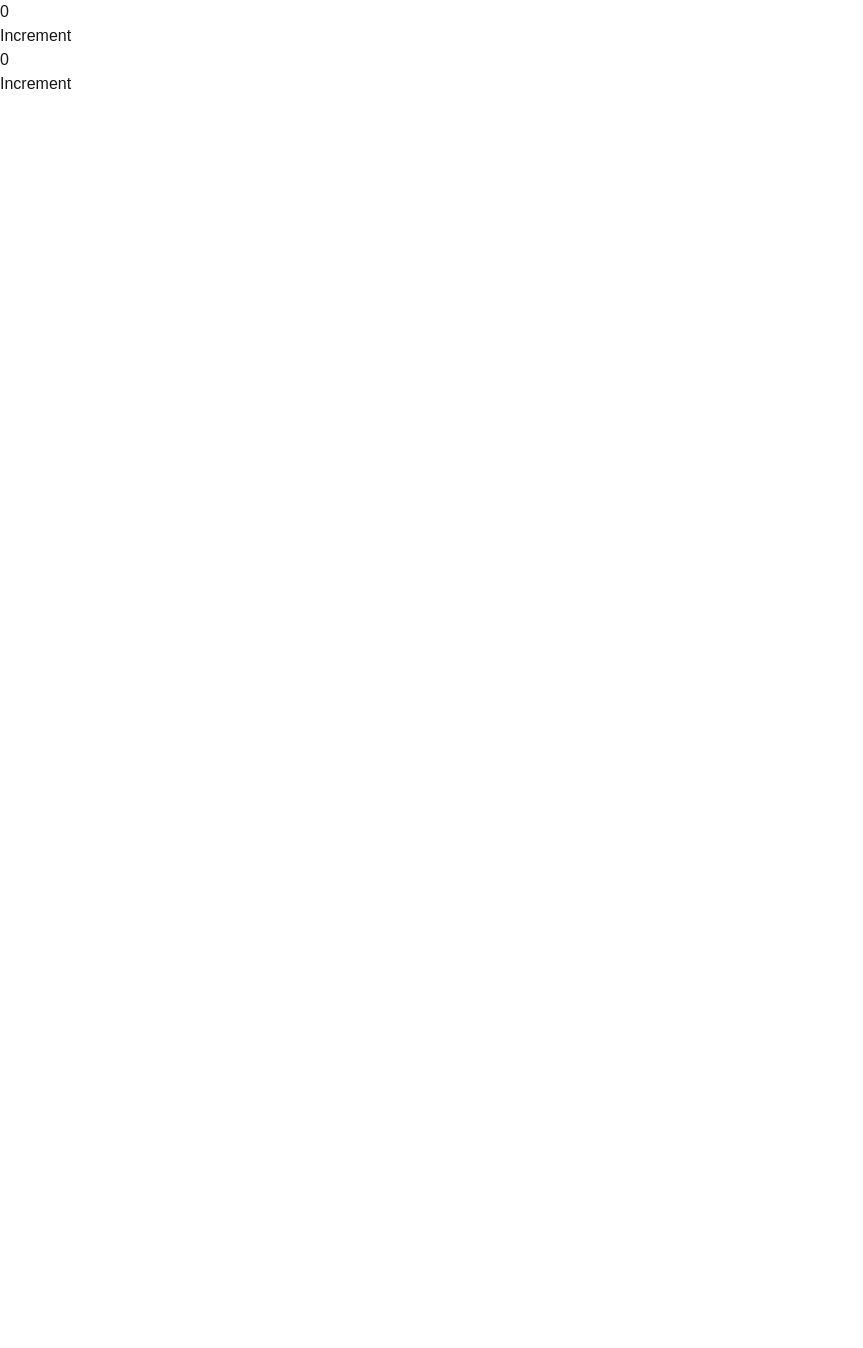
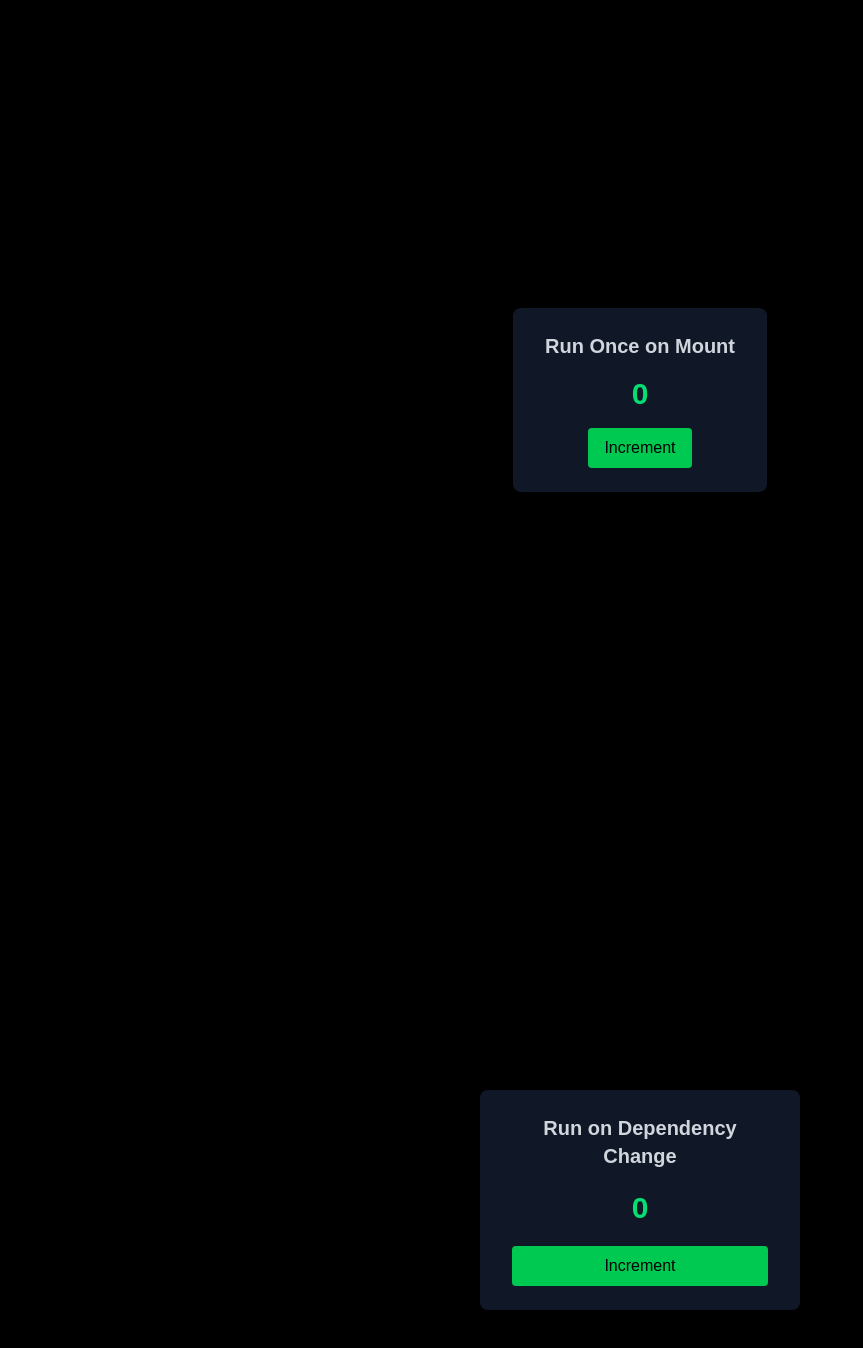
Before and after one commit to Rajender-01/react-hooks-journey, a Next.js app: page /hooks/useEffect/basic in a window 1280 px wide. Shown: the top 1348 px of the page, without its empty margins (0-863 px from the left). Before the commit the page ends 800 px from the top, so only its background shows below. Built offline with nearby package versions, Linux system fonts and the light colour scheme.

Commit message:
feat: enhance RunOnceOnMount and DependencyChange components with improved styling and layout

```diff
--- a/src/hooks-learning/01-basic-hooks/useEffect/1_RunOnceOnMount.tsx
+++ b/src/hooks-learning/01-basic-hooks/useEffect/1_RunOnceOnMount.tsx
@@ -3,6 +3,7 @@
 
 type Count = number;
 const INITIAL_COUNT: Count = 0;
+
 const RunOnceOnMount = (): React.JSX.Element => {
   const [count, setCount] = useState<Count>(INITIAL_COUNT);
 
@@ -15,9 +16,25 @@
   }, []);
 
   return (
-    <div>
-      <div>{count}</div>
-      <button onClick={handleIncrement}>Increment</button>
+    <div className="min-h-screen bg-black flex items-center justify-center">
+      <div className="bg-gray-900 text-white px-8 py-6 rounded-lg text-center space-y-4 shadow-lg">
+
+         <h2 className="text-xl font-semibold text-gray-300">
+          Run Once on Mount
+        </h2>
+
+        <div className="text-3xl font-bold text-green-400">
+          {count}
+        </div>
+
+        <button
+          onClick={handleIncrement}
+          className="bg-green-500 hover:bg-green-600 transition px-4 py-2 rounded text-black font-medium"
+        >
+          Increment
+        </button>
+
+      </div>
     </div>
   );
 };
--- a/src/hooks-learning/01-basic-hooks/useEffect/2_DependencyChange.tsx
+++ b/src/hooks-learning/01-basic-hooks/useEffect/2_DependencyChange.tsx
@@ -3,6 +3,7 @@
 
 type Count = number;
 const INITIAL_COUNT: Count = 0;
+
 const DependencyChange = (): React.JSX.Element => {
   const [count, setCount] = useState<Count>(INITIAL_COUNT);
 
@@ -15,9 +16,25 @@
   }, [count]);
 
   return (
-    <div>
-      <div>{count}</div>
-      <button onClick={handleIncrement}>Increment</button>
+    <div className="min-h-screen bg-black flex items-center justify-center">
+      <div className="bg-gray-900 text-white px-8 py-6 rounded-lg text-center space-y-5 shadow-lg w-80">
+
+        <h2 className="text-xl font-semibold text-gray-300">
+          Run on Dependency Change
+        </h2>
+
+        <div className="text-3xl font-bold text-green-400">
+          {count}
+        </div>
+
+        <button
+          onClick={handleIncrement}
+          className="bg-green-500 hover:bg-green-600 transition px-4 py-2 rounded text-black font-medium w-full"
+        >
+          Increment
+        </button>
+
+      </div>
     </div>
   );
 };
```
